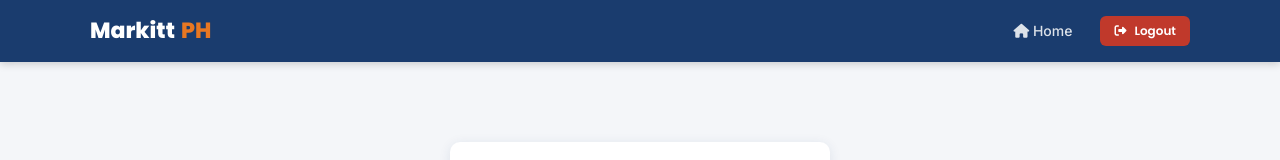
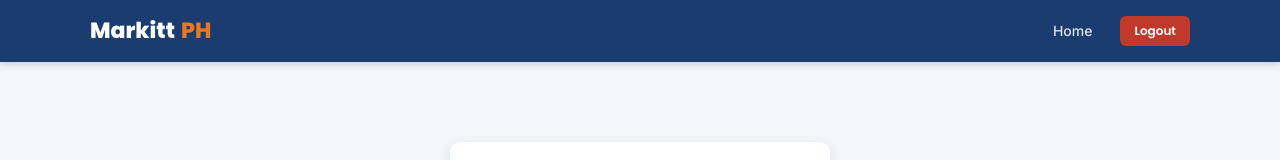
Before and after one commit to pononwu/markitt, a plain HTML site: page admin.html in a window 1280 px wide. Shown: the top 160 px of the page. Drawn offline with Linux system fonts and the light colour scheme.

Commit message:
Update admin.html

```diff
--- a/admin.html
+++ b/admin.html
@@ -32,13 +32,12 @@
       <a href="index.html" class="navbar-brand">Markitt<span>PH</span></a>
       <button class="nav-toggle" id="navToggle"><span></span><span></span><span></span></button>
       <ul class="navbar-links" id="navLinks">
-        <li><a href="index.html"><i class="fa fa-home"></i> Home</a></li>
-        <li><button class="btn btn-danger btn-sm" onclick="adminLogout()"><i class="fa fa-sign-out-alt"></i> Logout</button></li>
+        <li><a href="index.html"> Home</a></li>
+        <li><button class="btn btn-danger btn-sm" onclick="adminLogout()"> Logout</button></li>
       </ul>
     </div>
   </nav>
 
-  <!-- ── Admin Login ─────────────────────────────────────────── -->
   <div id="adminLoginScreen">
     <div class="admin-login-card">
       <div style="font-size:48px;margin-bottom:16px;">🛡️</div>
```
